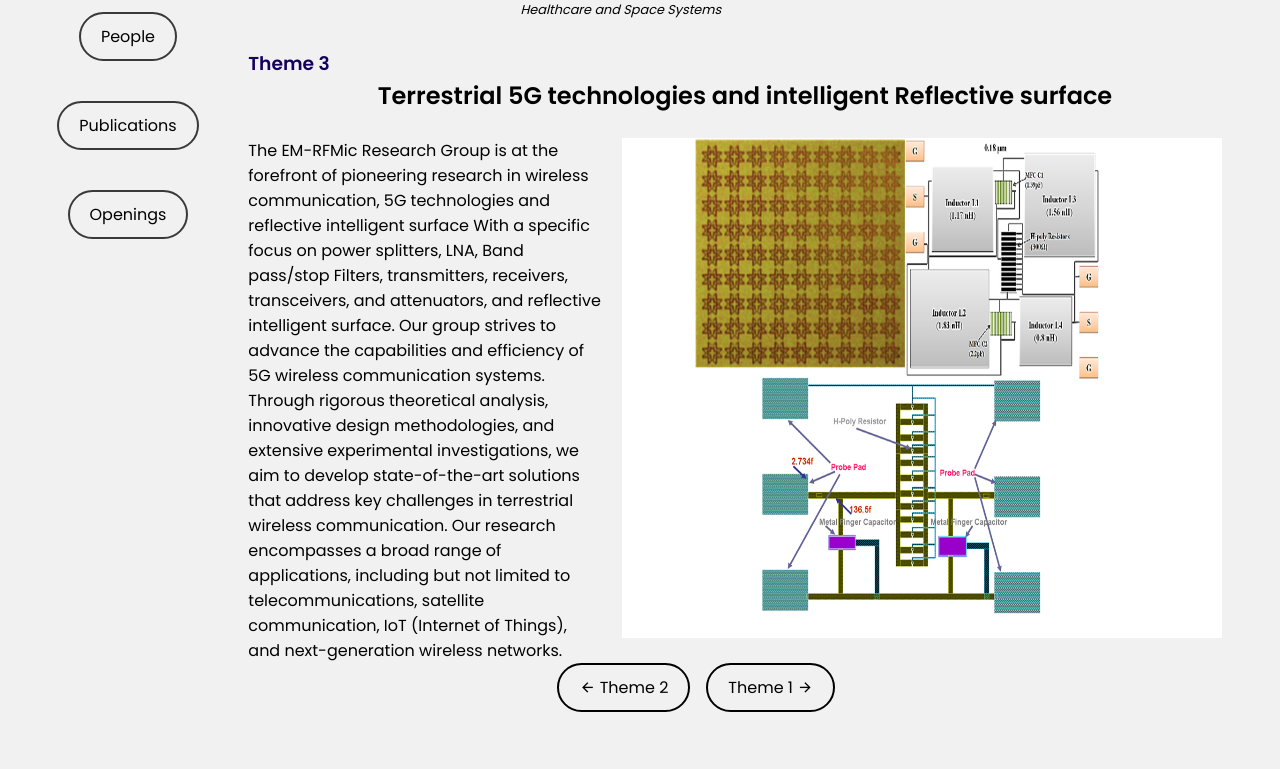
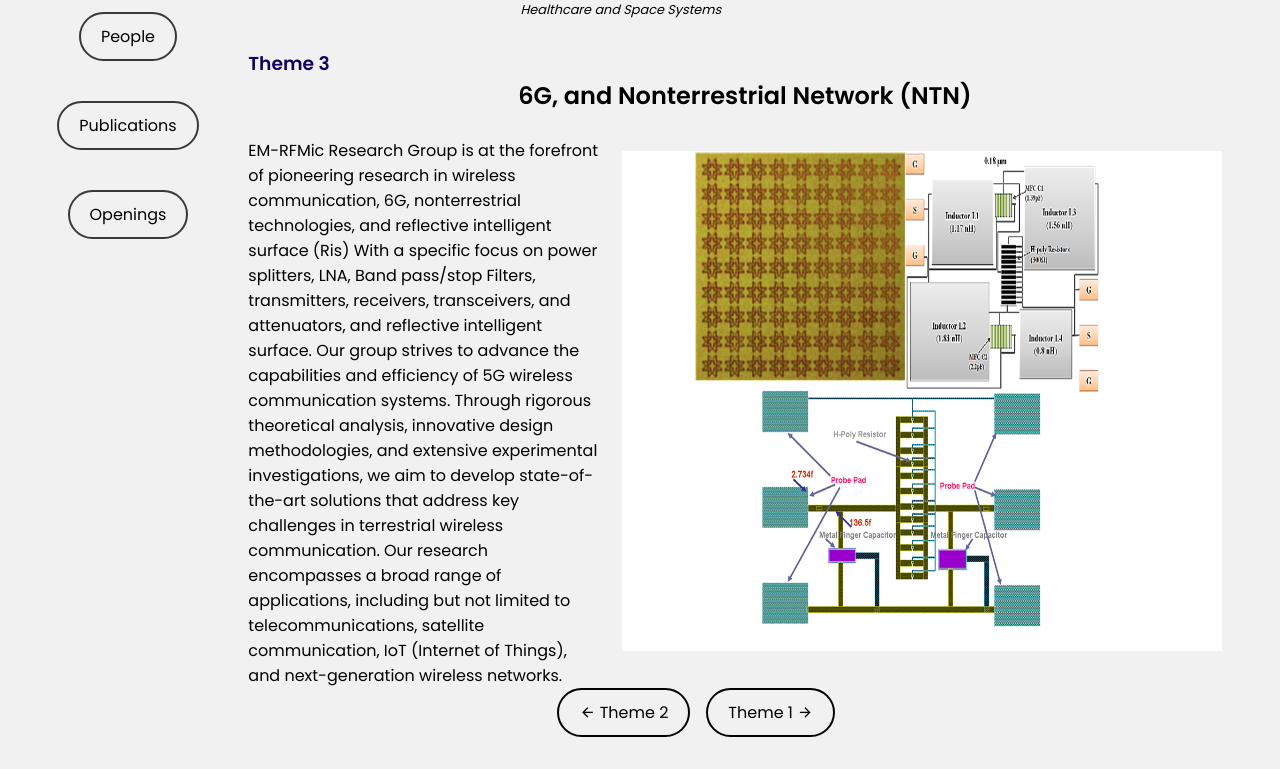
Before and after one commit to jasimuddincardiffmet/portfolio, a plain HTML site: page wireless.html in a window 1280 px wide. Shown: the part 481-1250 px from the top of the page. Before the commit the page ends 1225 px from the top, so only its background shows below. Drawn offline with nearby package versions, Linux system fonts and the light colour scheme.

Commit message:
Update wireless.html

```diff
--- a/wireless.html
+++ b/wireless.html
@@ -29,10 +29,10 @@
         </div>
         <div class="rightcol">
             <h3>Theme 3</h3>
-            <h2>Terrestrial 5G technologies and intelligent Reflective surface</h2>
+            <h2>6G, and Nonterrestrial Network (NTN)</h2>
 
             <div class="text">
-            <p>The EM-RFMic Research Group is at the forefront of pioneering research in wireless communication, 5G technologies and reflective intelligent surface With a specific focus on power splitters, LNA, Band pass/stop Filters, transmitters, receivers, transceivers, and attenuators, and reflective intelligent surface. Our group strives to advance the capabilities and efficiency of 5G wireless communication systems. Through rigorous theoretical analysis, innovative design methodologies, and extensive experimental investigations, we aim to develop state-of-the-art solutions that address key challenges in terrestrial wireless communication. Our research encompasses a broad range of applications, including but not limited to telecommunications, satellite communication, IoT (Internet of Things), and next-generation wireless networks. </p>
+            <p>EM-RFMic Research Group is at the forefront of pioneering research in wireless communication, 6G, nonterrestrial technologies, and reflective intelligent surface (Ris) With a specific focus on power splitters, LNA, Band pass/stop Filters, transmitters, receivers, transceivers, and attenuators, and reflective intelligent surface. Our group strives to advance the capabilities and efficiency of 5G wireless communication systems. Through rigorous theoretical analysis, innovative design methodologies, and extensive experimental investigations, we aim to develop state-of-the-art solutions that address key challenges in terrestrial wireless communication. Our research encompasses a broad range of applications, including but not limited to telecommunications, satellite communication, IoT (Internet of Things), and next-generation wireless networks. </p>
             <img class="thimg" src="assets/theme 1 -3.png" alt="" style="height: 500px;width: 600px;">
             </div>
 
```
